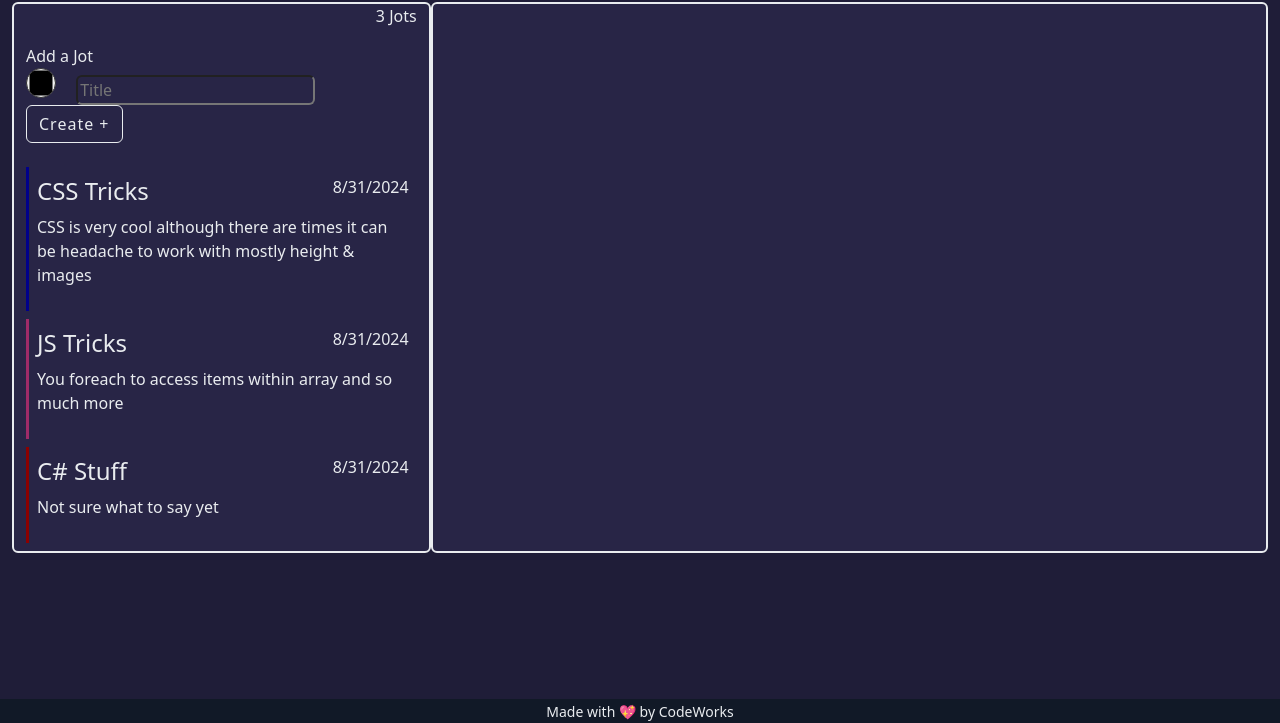
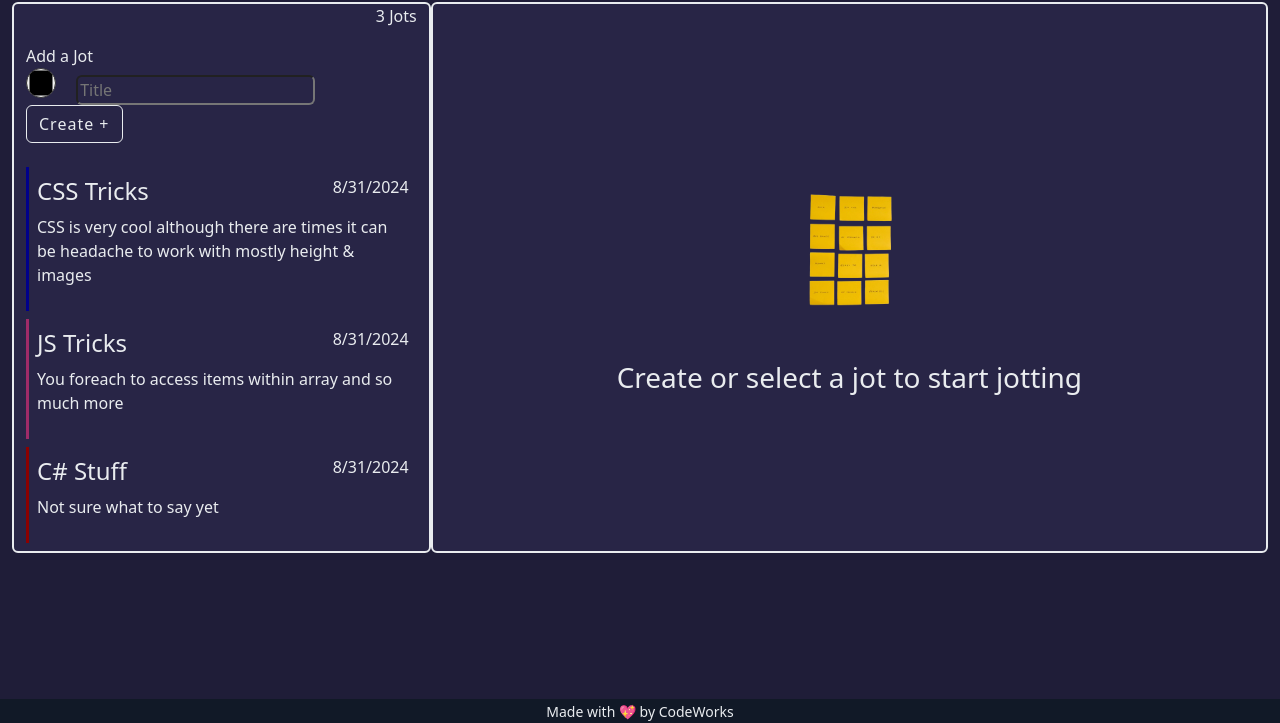
Before and after one commit to ESaucedo3/checkpoint3, a website with bundled scripts: page index.html in a window 1280 px wide. Shown: the part 77-800 px from the top of the page. Built offline with nearby package versions, Linux system fonts and the light colour scheme; a script that the page names is missing.

Commit message:
switch necessary views when updating, deleting, loading etc regarding notes

```diff
--- a/index.html
+++ b/index.html
@@ -53,7 +53,7 @@
     <!-- SECTION -->
     <main>
       <section class="container-fluid py-2 px-4">
-        <div class="row">
+        <div class="row prime-container">
           <!-- ANCHOR List of notes -->
           <div class="col-md-4 border border-2 border-light rounded text-light mood">
             <div class="notes-design">
@@ -74,8 +74,14 @@
             </div>
           </div>
           <!-- ANCHOR Active Note -->
-          <div class="col-md-8 rounded mood border border-2 border-light position-relative">
-            <div id="active-note"></div>
+          <section class="col-md-8 rounded mood border border-2 border-light position-relative">
+            <div id="active-note">
+              <div id="note-selection" class="position-absolute top-0 start-0 w-100 h-100 d-flex flex-column justify-content-center             align-items-center">
+                <img class="notes-img" src="assets/img/notes-img.png" alt="" />
+                <h3 class="text-light">Create or select a jot to start jotting</h3>
+              </div>
+            </div>
+          </section>
           </div>
         </div>
       </section>
```
